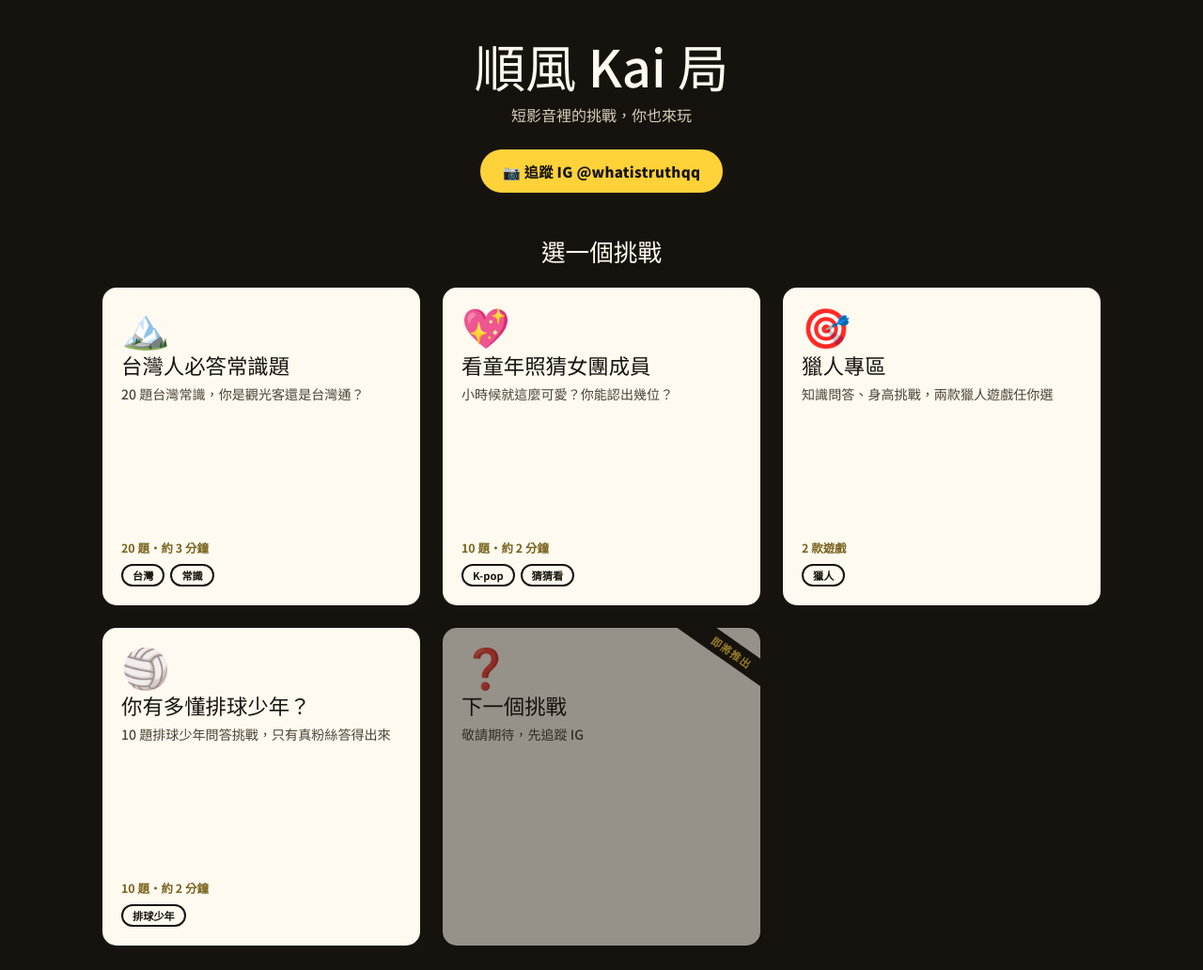
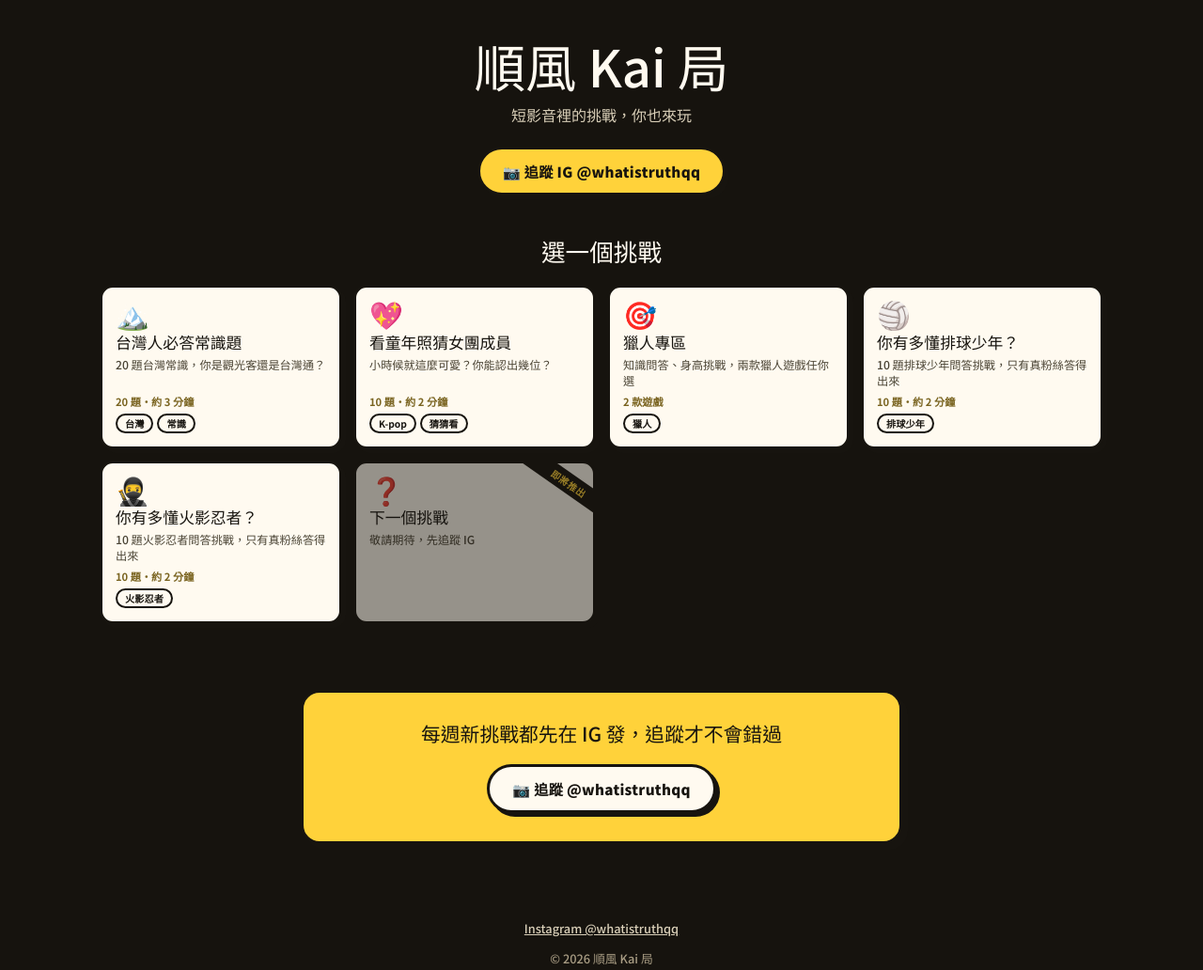
Before and after one commit to ken52508/my-site, a plain HTML site: page games/index.html in a window 1280 px wide. Shown: the top 1032 px of the page at 94% size. Drawn offline with Linux system fonts and the light colour scheme; a web font is replaced by a local one.

Commit message:
Add Naruto quiz card and make game cards more compact
Co-Authored-By: Claude Sonnet 5 <noreply@anthropic.com>

```diff
--- a/games/index.html
+++ b/games/index.html
@@ -45,25 +45,26 @@ button{font:inherit; color:inherit; cursor:pointer}
 
 .games{padding-block:12px 36px}
 .games h2{font-family:var(--round); font-weight:400; font-size:1.6rem; margin:0 0 18px; text-align:center}
-.grid{display:grid; grid-template-columns:1fr; gap:18px}
-@media (min-width:640px){.grid{grid-template-columns:repeat(2,1fr)}}
-@media (min-width:980px){.grid{grid-template-columns:repeat(3,1fr)}}
+.grid{display:grid; grid-template-columns:repeat(2,1fr); gap:12px}
+@media (min-width:640px){.grid{grid-template-columns:repeat(3,1fr)}}
+@media (min-width:980px){.grid{grid-template-columns:repeat(4,1fr)}}
 
-.card{position:relative; aspect-ratio:1/1; display:flex; flex-direction:column; justify-content:flex-start; gap:8px;
-  background:var(--paper); color:var(--ink); border:3px solid var(--ink); border-radius:18px; padding:20px;
-  box-shadow:6px 6px 0 var(--ink); text-decoration:none; overflow:hidden; transition:transform .1s, box-shadow .1s}
-.card:hover{transform:translate(-3px,-3px); box-shadow:9px 9px 0 var(--ink)}
-.card:active{transform:translate(2px,2px); box-shadow:3px 3px 0 var(--ink)}
-.card .icon{font-size:2.6rem; line-height:1}
-.card h3{font-family:var(--round); font-weight:400; font-size:1.4rem; margin:0; line-height:1.2}
-.card .desc{font-size:.88rem; color:#4a4435; font-weight:500; line-height:1.4; flex:1; min-height:0}
-.card .meta{font-size:.78rem; font-weight:700; color:#7a6420}
-.card .tags{display:flex; flex-wrap:wrap; gap:6px; margin-top:auto}
-.card .tag{font-size:.7rem; font-weight:700; border:2px solid var(--ink); border-radius:99px; padding:2px 10px}
+.card{position:relative; display:flex; flex-direction:column; justify-content:flex-start; gap:5px;
+  background:var(--paper); color:var(--ink); border:3px solid var(--ink); border-radius:14px; padding:14px;
+  box-shadow:4px 4px 0 var(--ink); text-decoration:none; overflow:hidden; transition:transform .1s, box-shadow .1s}
+.card:hover{transform:translate(-2px,-2px); box-shadow:6px 6px 0 var(--ink)}
+.card:active{transform:translate(1px,1px); box-shadow:2px 2px 0 var(--ink)}
+.card .icon{font-size:1.8rem; line-height:1}
+.card h3{font-family:var(--round); font-weight:400; font-size:1.05rem; margin:0; line-height:1.25}
+.card .desc{font-size:.76rem; color:#4a4435; font-weight:500; line-height:1.4; flex:1; min-height:0;
+  display:-webkit-box; -webkit-line-clamp:2; -webkit-box-orient:vertical; overflow:hidden}
+.card .meta{font-size:.7rem; font-weight:700; color:#7a6420}
+.card .tags{display:flex; flex-wrap:wrap; gap:4px; margin-top:auto}
+.card .tag{font-size:.64rem; font-weight:700; border:2px solid var(--ink); border-radius:99px; padding:1px 8px}
 
 .card.soon{opacity:.55; cursor:pointer}
-.card.soon .badge{position:absolute; top:14px; right:-34px; transform:rotate(35deg); background:var(--ink); color:var(--board);
-  font-size:.7rem; font-weight:900; padding:4px 40px; letter-spacing:.1em}
+.card.soon .badge{position:absolute; top:11px; right:-30px; transform:rotate(35deg); background:var(--ink); color:var(--board);
+  font-size:.62rem; font-weight:900; padding:3px 34px; letter-spacing:.08em}
 
 .promo{padding-block:34px 44px; text-align:center}
 .promo .box{background:var(--board); color:var(--ink); border:3px solid var(--ink); border-radius:20px; box-shadow:6px 6px 0 var(--ink);
@@ -112,6 +113,7 @@ const GAMES = [
   { slug:'kpop_guess', title:'看童年照猜女團成員', desc:'小時候就這麼可愛？你能認出幾位？', meta:'10 題・約 2 分鐘', tags:['K-pop','猜猜看'], icon:'💖', status:'live' },
   { slug:'https://ken52508.github.io/hxh-quiz/', title:'獵人專區', desc:'知識問答、身高挑戰，兩款獵人遊戲任你選', meta:'2 款遊戲', tags:['獵人'], icon:'🎯', status:'live' },
   { slug:'https://ken52508.github.io/haikyuu-quiz/', title:'你有多懂排球少年？', desc:'10 題排球少年問答挑戰，只有真粉絲答得出來', meta:'10 題・約 2 分鐘', tags:['排球少年'], icon:'🏐', status:'live' },
+  { slug:'https://ken52508.github.io/naruto-quiz/', title:'你有多懂火影忍者？', desc:'10 題火影忍者問答挑戰，只有真粉絲答得出來', meta:'10 題・約 2 分鐘', tags:['火影忍者'], icon:'🥷', status:'live' },
   { slug:'', title:'下一個挑戰', desc:'敬請期待，先追蹤 IG', meta:'', tags:[], icon:'❓', status:'soon' },
 ];
 
```
